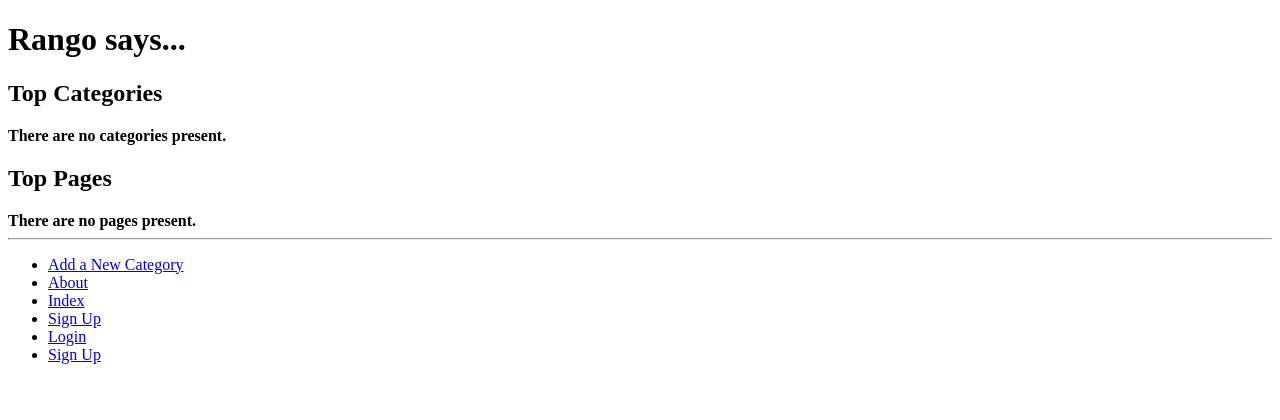
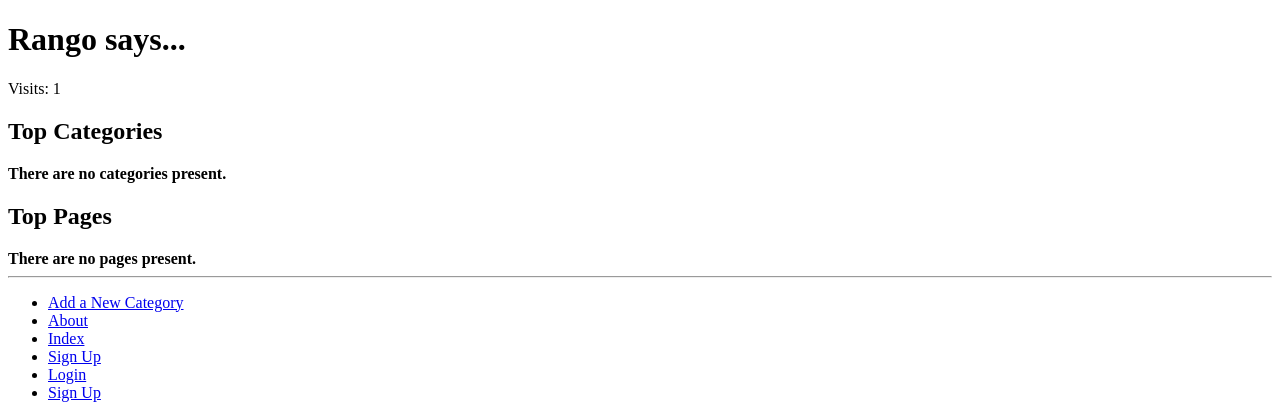
Before and after one commit to Erinmcelvanna/tango_with_django_project, a Django app: page /rango/ in a window 1280 px wide. Shown: the top 420 px of the page. Run offline with Django 3.2, Linux system fonts and the light colour scheme; data that the repository does not hold is empty.

Commit message:
chaper 10

```diff
--- a/rango/templates/rango/index.html
+++ b/rango/templates/rango/index.html
@@ -6,7 +6,7 @@
 
 {% block body_block %}
     <h1>Rango says...</h1>
-
+  <p>Visits: {{ visits }}</p>
     <h2>Top Categories</h2>
     {% if categories %}
         <ul>
@@ -27,6 +27,7 @@
             <li>
                 <a href="{% url 'rango:goto' %}?page_id={{ page.id }}">{{ page.title }}</a>
             </li>
+
         {% endfor %}
         </ul>
     {% else %}
--- a/rango/views.py
+++ b/rango/views.py
@@ -8,12 +8,36 @@ from rango.forms import UserForm, UserProfileForm
 from django.contrib.auth import authenticate, login, logout
 from django.contrib.auth.decorators import login_required
 from django.http import HttpResponse
+from datetime import datetime
+def get_server_side_cookie(request, cookie, default_val=None):
+    val = request.session.get(cookie)
+    if not val:
+        val = default_val
+    return val
+
+
+def visitor_cookie_handler(request):
+    visits = int(get_server_side_cookie(request, 'visits', '1'))
+
+    last_visit_cookie = get_server_side_cookie(request, 'last_visit', str(datetime.now()))
+    last_visit_time = datetime.strptime(last_visit_cookie[:-7], '%Y-%m-%d %H:%M:%S')
+
+    if (datetime.now() - last_visit_time).days > 0:
+        visits = visits + 1
+        request.session['last_visit'] = str(datetime.now())
+    else:
+        request.session['last_visit'] = last_visit_cookie
+
+    request.session['visits'] = visits
 
 def index(request):
     category_list = Category.objects.order_by("-likes")[:5]
     page_list = Page.objects.order_by('-views')[:5]
     context_dict={'categories':category_list, 'pages':page_list,}
+    visitor_cookie_handler(request)
+    context_dict['visits'] = request.session['visits']
     return render(request, 'rango/index.html',context=context_dict)
+
 def about(request):
     return render(request, 'rango/about.html')
 
```
